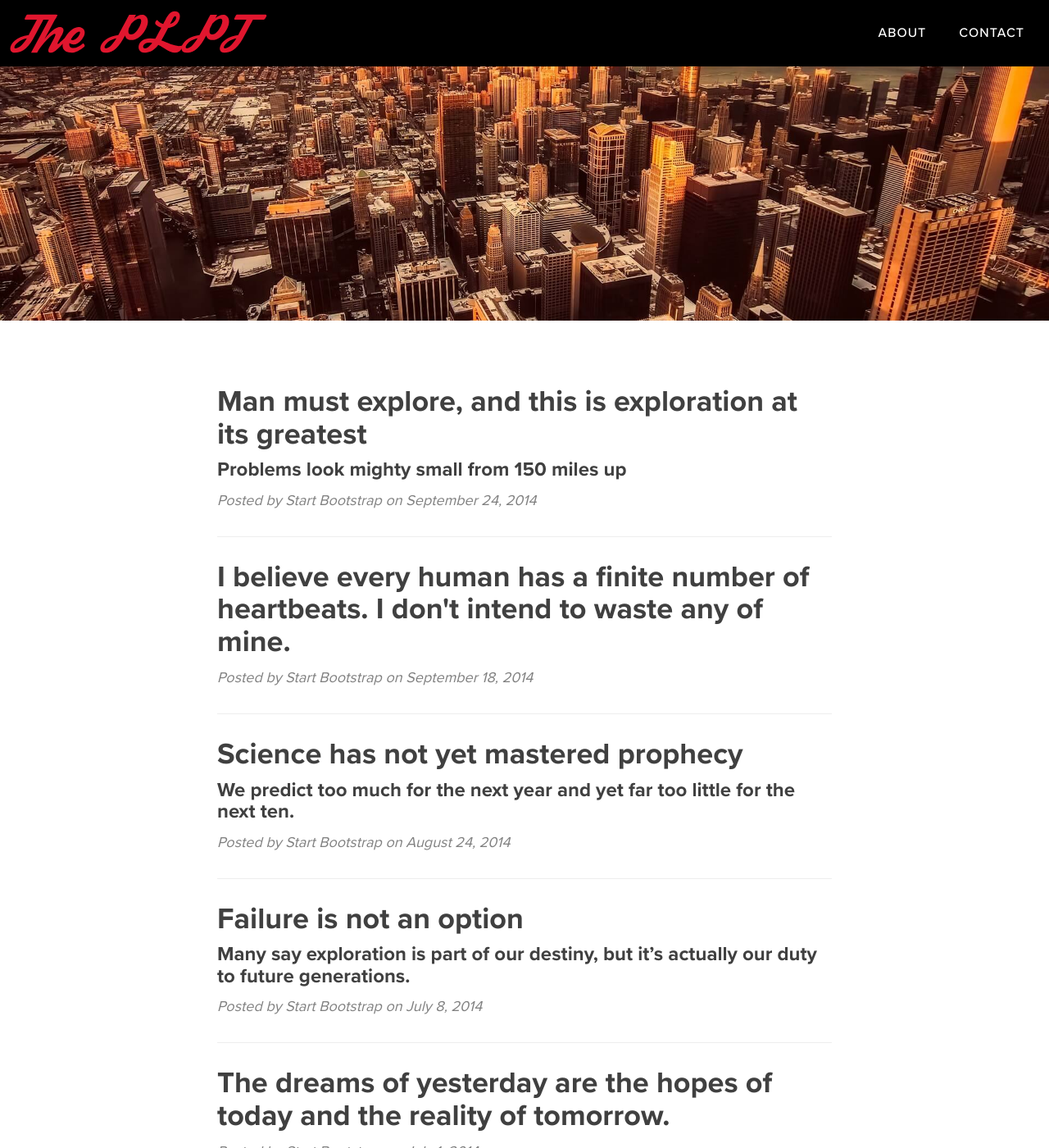
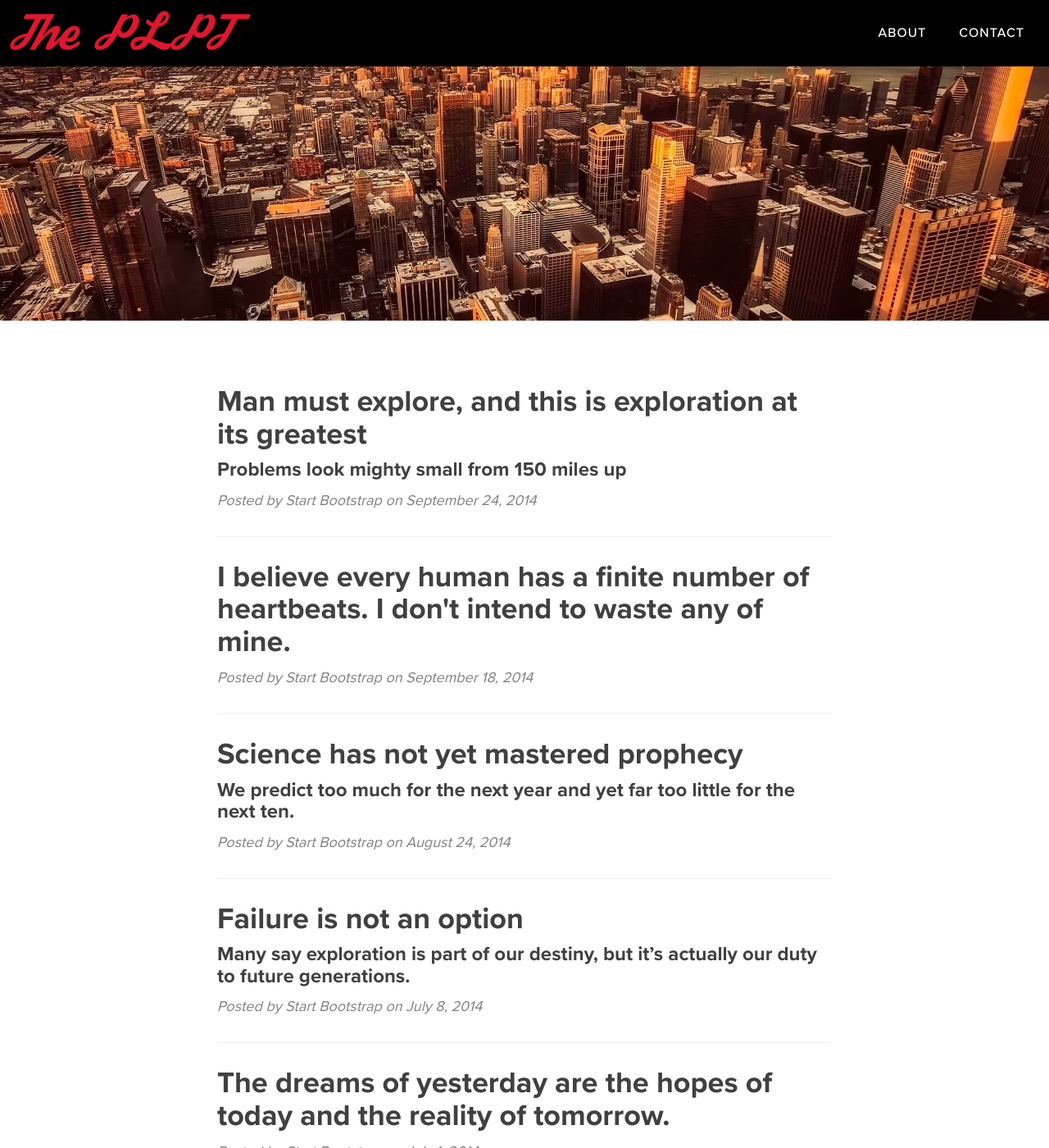
Before and after one commit to thepulpit/thepulpit.github.io, a Jekyll site: the page built from index.html, in a window 1280 px wide and 1400 px high. Shown: the whole window at 82% size. Built offline with Jekyll 4.4.1, drawn with Linux system fonts in a browser that asks for light colours; nearby versions of some CDN libraries; the list of posts is cut into pages by our own code.

Commit message:
logo fix

```diff
--- a/css/clean-blog.css
+++ b/css/clean-blog.css
@@ -99,7 +99,7 @@ hr.small {
 }
 
 .Logo{
-  width: 25vw;
+  width: 300px;
 }
 a img.Logo:hover{
   cursor: pointer;
@@ -112,6 +112,7 @@ header .navbar.navbar-fixed-top.navbar-custom{
   position: fixed;
   top: 0;
   background: #000;
+  align-self: center;
 }
 
 .container-fluid{
```
